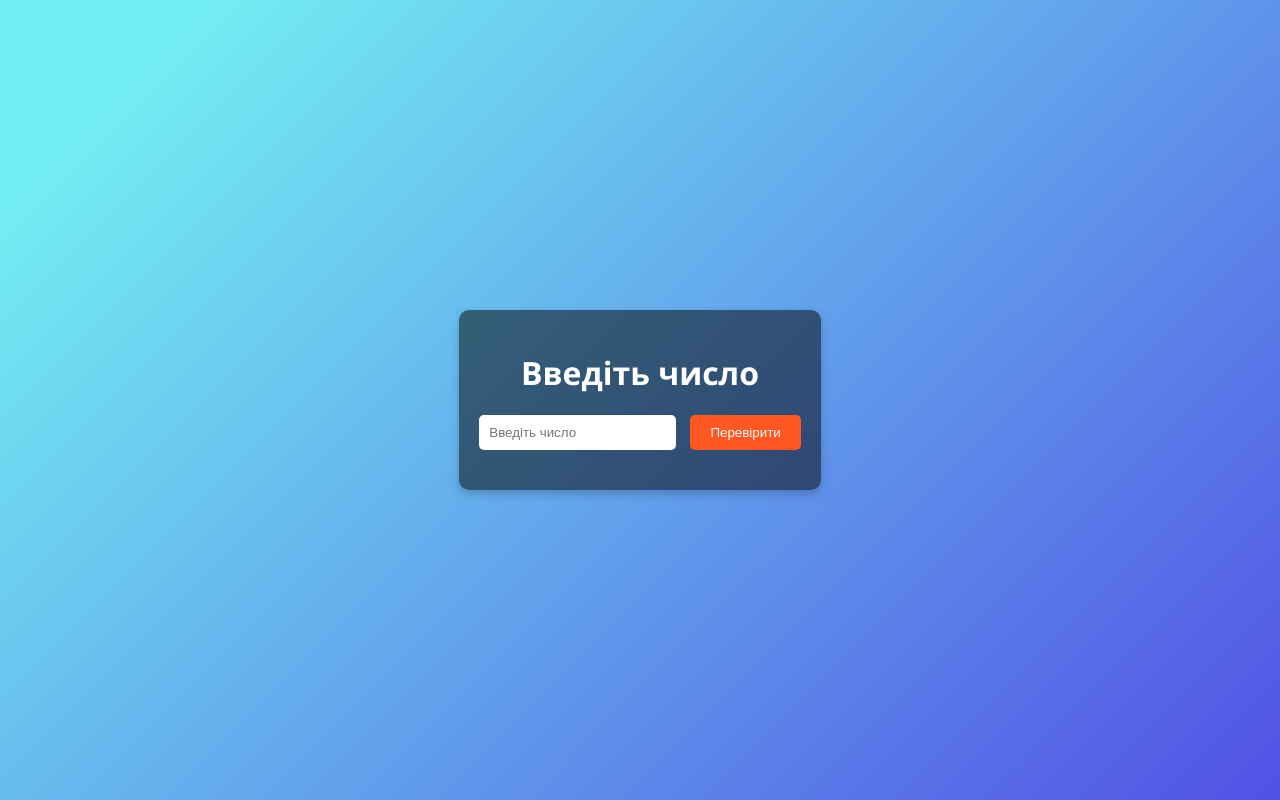
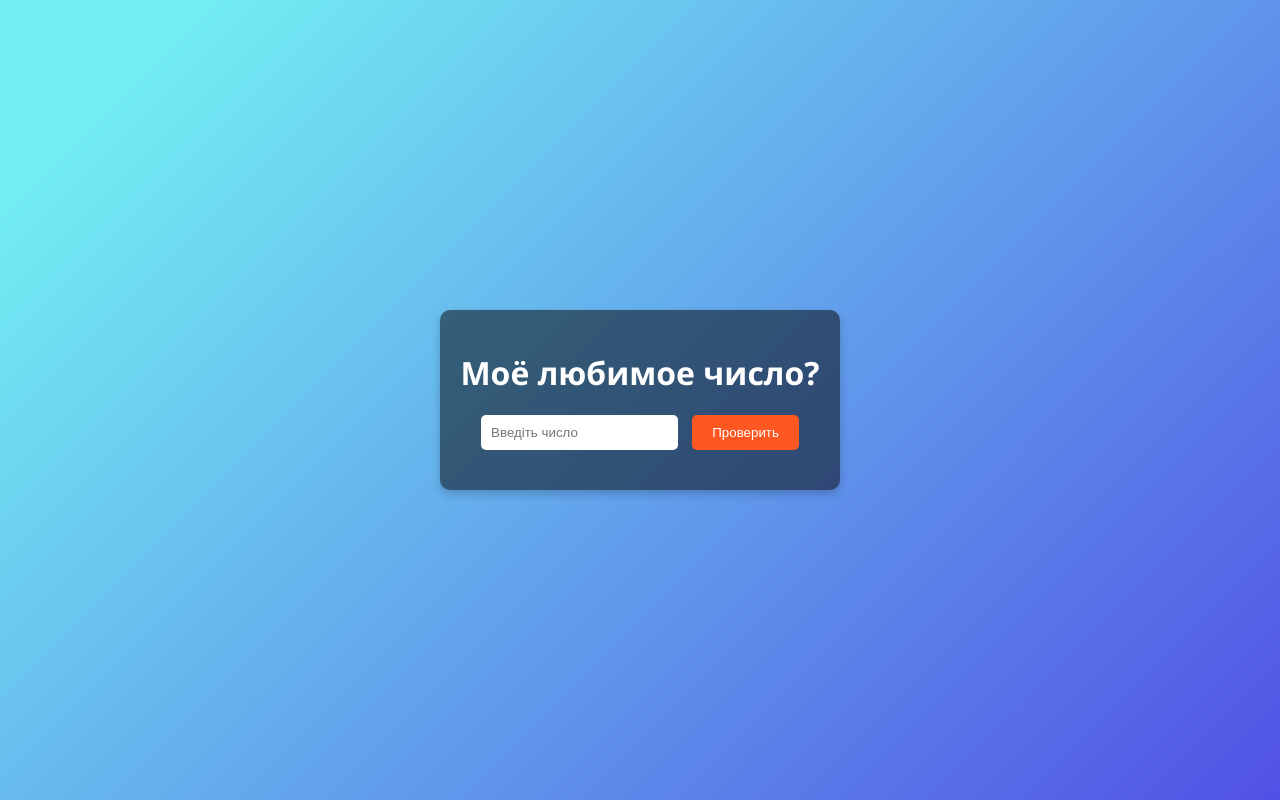
Before and after one commit to BigSTy/number, a plain HTML site: page index.html in a window 1280 px wide. Drawn offline with Linux system fonts and the light colour scheme.

Commit message:
Update index.html

```diff
--- a/index.html
+++ b/index.html
@@ -58,9 +58,9 @@
 </head>
 <body>
     <div class="container">
-        <h1>Введіть число</h1>
+        <h1>Моё любимое число?</h1>
         <input type="text" id="numberInput" placeholder="Введіть число">
-        <button onclick="checkNumber()">Перевірити</button>
+        <button onclick="checkNumber()">Проверить</button>
         <div id="result">
             <img id="image" src="result.png" alt="Зображення">
             <p id="error" class="error"></p>
@@ -78,7 +78,7 @@
                 error.textContent = '';
             } else {
                 image.style.display = 'none';
-                error.textContent = 'Помилка: введено невірне число';
+                error.textContent = 'Неверное число';
             }
         }
     </script>
```
